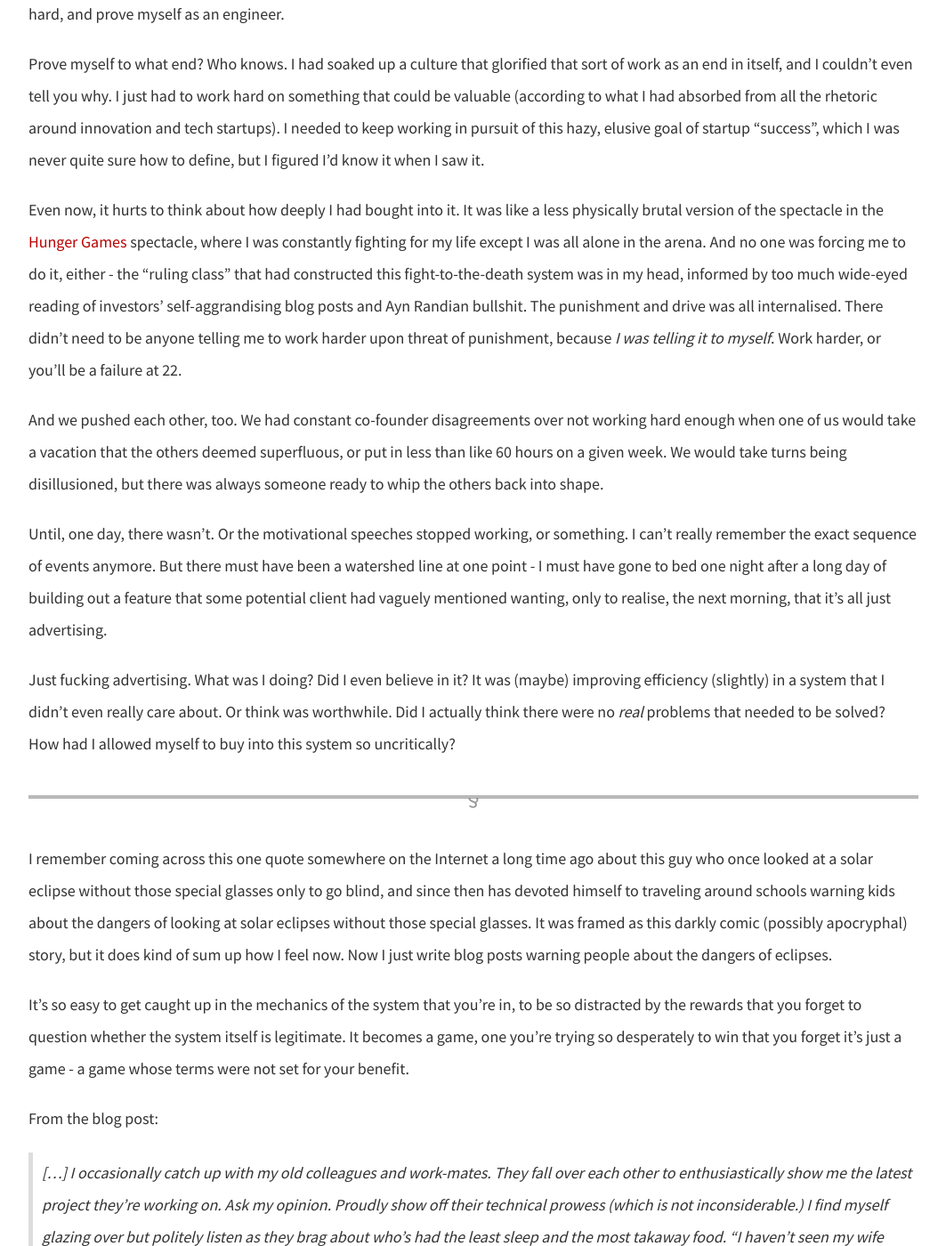
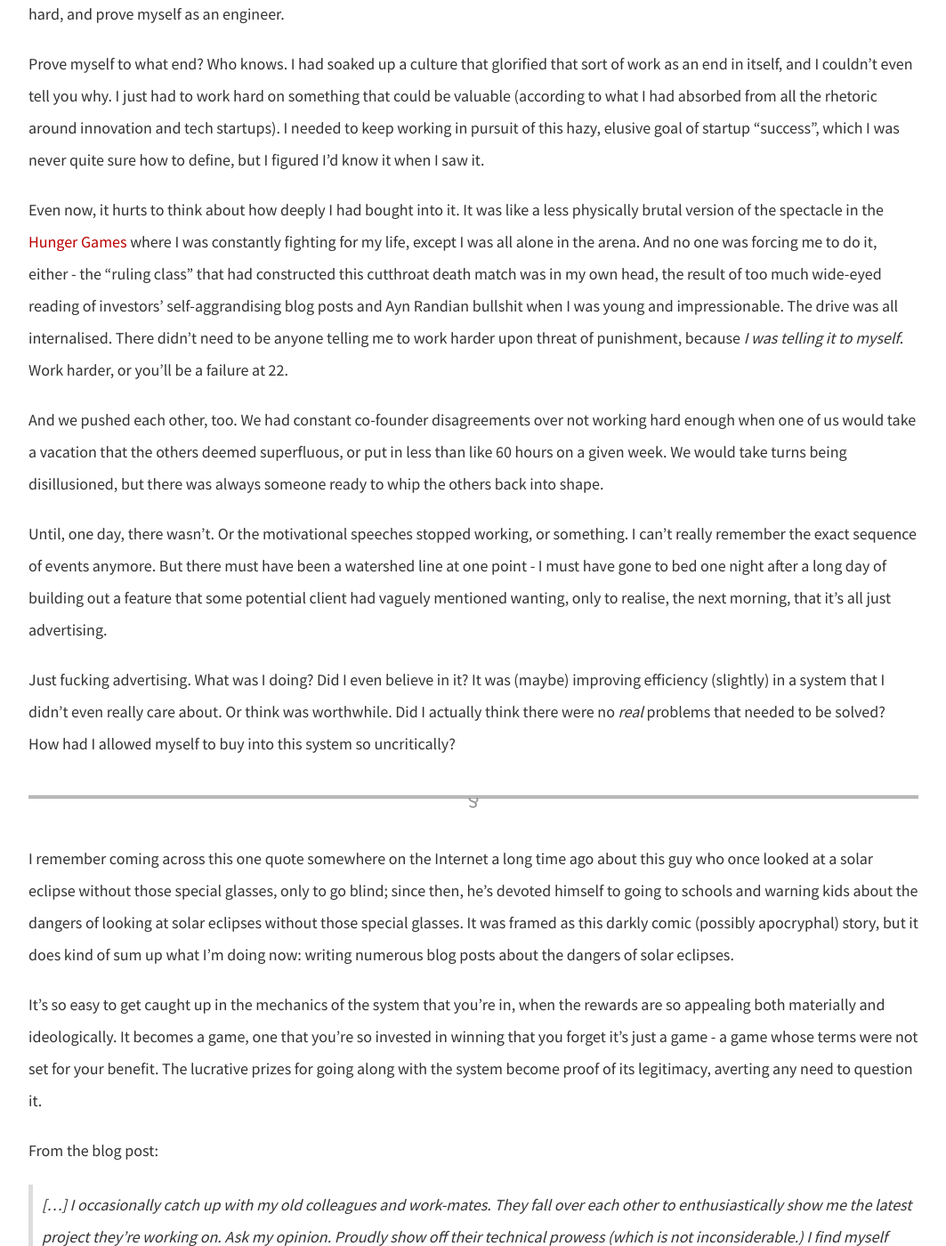
Before and after one commit to dellsystem/dellsystem.github.io, a Jekyll site: the page built from _posts/2019-1-11-fragments-11.md, in a window 1280 px wide and 1400 px high, scrolled down 1458 px. Shown: the whole window at 89% size, without its empty margins (108-1171 px from the left). Built offline with Jekyll 4.4.1, drawn with Linux system fonts in a browser that asks for light colours; some of the changed text lies outside the part shown.

Commit message:
More updates to fragments-11
Some new wording + sentences

```diff
--- a/_posts/2019-1-11-fragments-11.md
+++ b/_posts/2019-1-11-fragments-11.md
@@ -24,7 +24,7 @@ I had plunged into the startup when I was a world-weary 22, convinced I already
 
 Prove myself to what end? Who knows. I had soaked up a culture that glorified that sort of work as an end in itself, and I couldn't even tell you why. I just had to work hard on something that could be valuable (according to what I had absorbed from all the rhetoric around innovation and tech startups). I needed to keep working in pursuit of this hazy, elusive goal of startup "success", which I was never quite sure how to define, but I figured I'd know it when I saw it.
 
-Even now, it hurts to think about how deeply I had bought into it. It was like a less physically brutal version of the spectacle in the [Hunger Games](/posts/fragments-9) spectacle, where I was constantly fighting for my life except I was all alone in the arena. And no one was forcing me to do it, either - the "ruling class" that had constructed this fight-to-the-death system was in my head, informed by too much wide-eyed reading of investors' self-aggrandising blog posts and Ayn Randian bullshit. The punishment and drive was all internalised. There didn't need to be anyone telling me to work harder upon threat of punishment, because _I was telling it to myself_. Work harder, or you'll be a failure at 22.
+Even now, it hurts to think about how deeply I had bought into it. It was like a less physically brutal version of the spectacle in the [Hunger Games](/posts/fragments-9) where I was constantly fighting for my life, except I was all alone in the arena. And no one was forcing me to do it, either - the "ruling class" that had constructed this cutthroat death match was in my own head, the result of too much wide-eyed reading of investors' self-aggrandising blog posts and Ayn Randian bullshit when I was young and impressionable. The drive was all internalised. There didn't need to be anyone telling me to work harder upon threat of punishment, because _I was telling it to myself_. Work harder, or you'll be a failure at 22.
 
 And we pushed each other, too. We had constant co-founder disagreements over not working hard enough when one of us would take a vacation that the others deemed superfluous, or put in less than like 60 hours on a given week. We would take turns being disillusioned, but there was always someone ready to whip the others back into shape.
 
@@ -34,9 +34,9 @@ Just fucking advertising. What was I doing? Did I even believe in it? It was (ma
 
 ***
 
-I remember coming across this one quote somewhere on the Internet a long time ago about this guy who once looked at a solar eclipse without those special glasses only to go blind, and since then has devoted himself to traveling around schools warning kids about the dangers of looking at solar eclipses without those special glasses. It was framed as this darkly comic (possibly apocryphal) story, but it does kind of sum up how I feel now. Now I just write blog posts warning people about the dangers of eclipses.
+I remember coming across this one quote somewhere on the Internet a long time ago about this guy who once looked at a solar eclipse without those special glasses, only to go blind; since then, he's devoted himself to going to schools and warning kids about the dangers of looking at solar eclipses without those special glasses. It was framed as this darkly comic (possibly apocryphal) story, but it does kind of sum up what I'm doing now: writing numerous blog posts about the dangers of solar eclipses.
 
-It's so easy to get caught up in the mechanics of the system that you're in, to be so distracted by the rewards that you forget to question whether the system itself is legitimate. It becomes a game, one you're trying so desperately to win that you forget it's just a game - a game whose terms were not set for your benefit.
+It's so easy to get caught up in the mechanics of the system that you're in, when the rewards are so appealing both materially and ideologically. It becomes a game, one that you're so invested in winning that you forget it's just a game - a game whose terms were not set for your benefit. The lucrative prizes for going along with the system become proof of its legitimacy, averting any need to question it.
 
 From the blog post:
 
```
